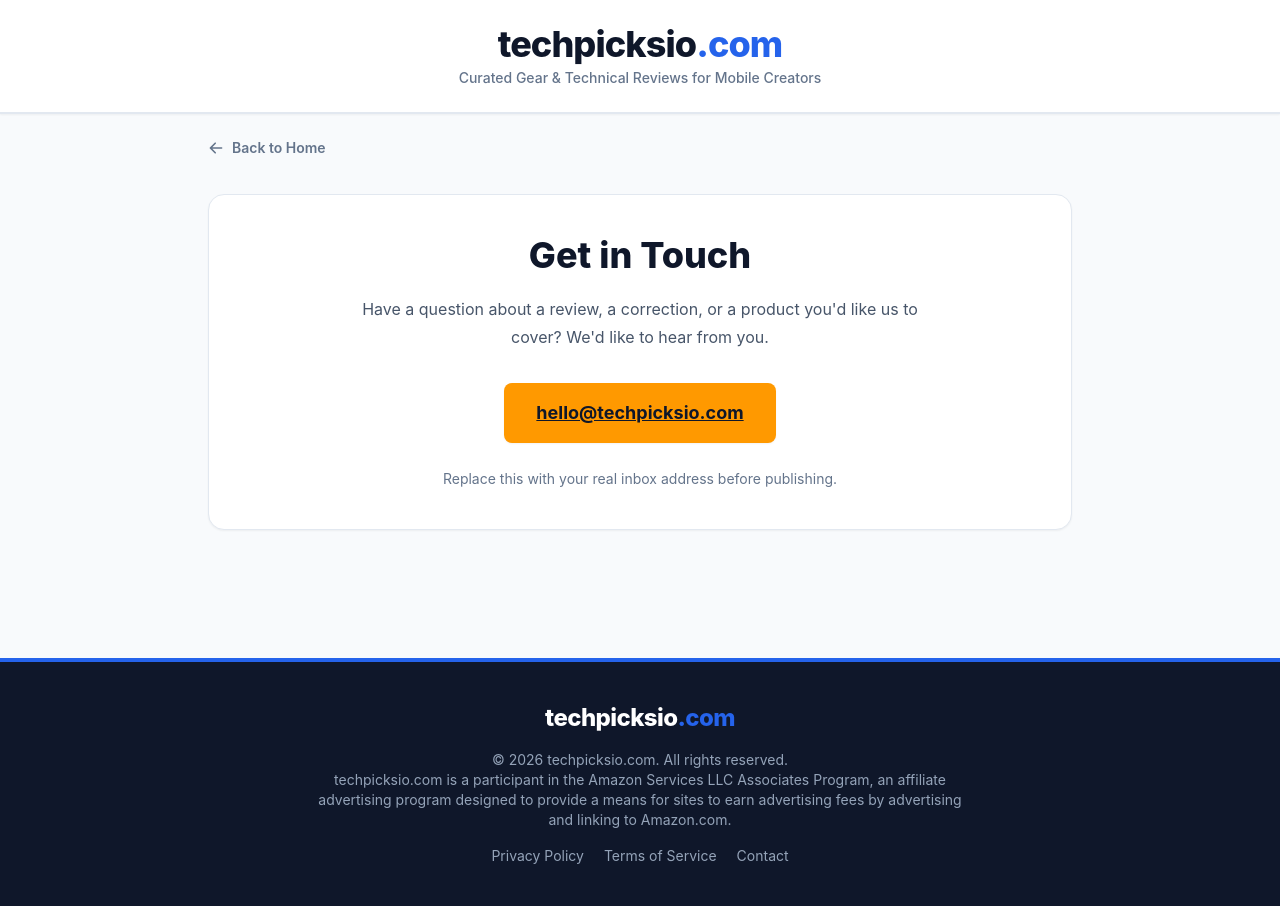
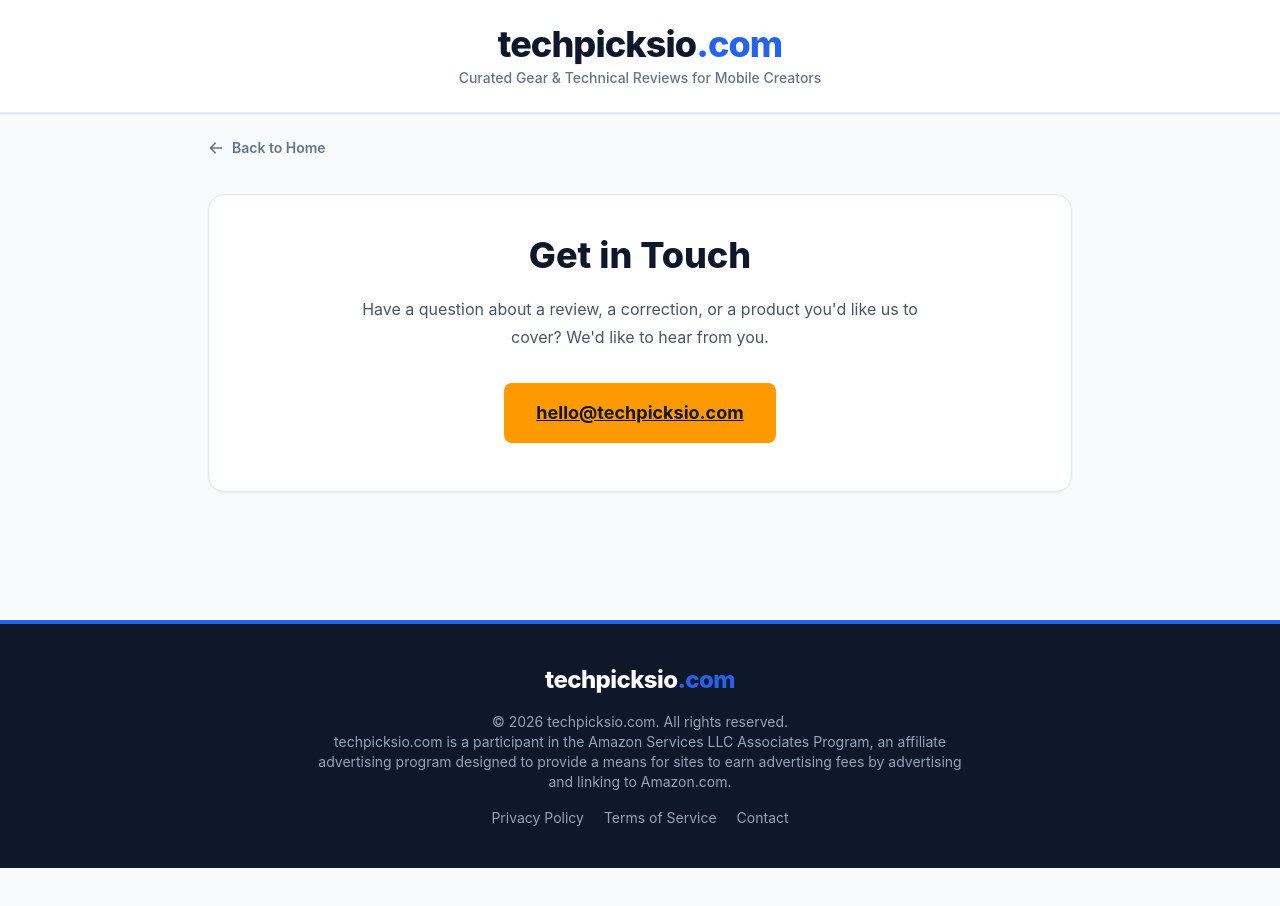
Before and after one commit to dennisaguinillo-stack/techpicksio.com, a plain HTML site: page contact.html in a window 1280 px wide. After the commit the page ends 868 px from the top, so only its background shows below. Drawn offline with Linux system fonts and the light colour scheme.

Commit message:
Remove placeholder email address from contact page
Removed placeholder text for email address.

```diff
--- a/contact.html
+++ b/contact.html
@@ -32,7 +32,6 @@
             <p class="text-slate-600 max-w-xl mx-auto mb-8">Have a question about a review, a correction, or a product you'd like us to cover? We'd like to hear from you.</p>
 
             <a href="mailto:hello@techpicksio.com" class="inline-block bg-cta hover:bg-cta-hover text-slate-900 px-8 py-4 rounded-lg font-bold transition-colors shadow-sm text-lg mb-2">hello@techpicksio.com</a>
-            <p class="text-slate-500 text-sm">Replace this with your real inbox address before publishing.</p>
         </article>
     </main>
 
```
